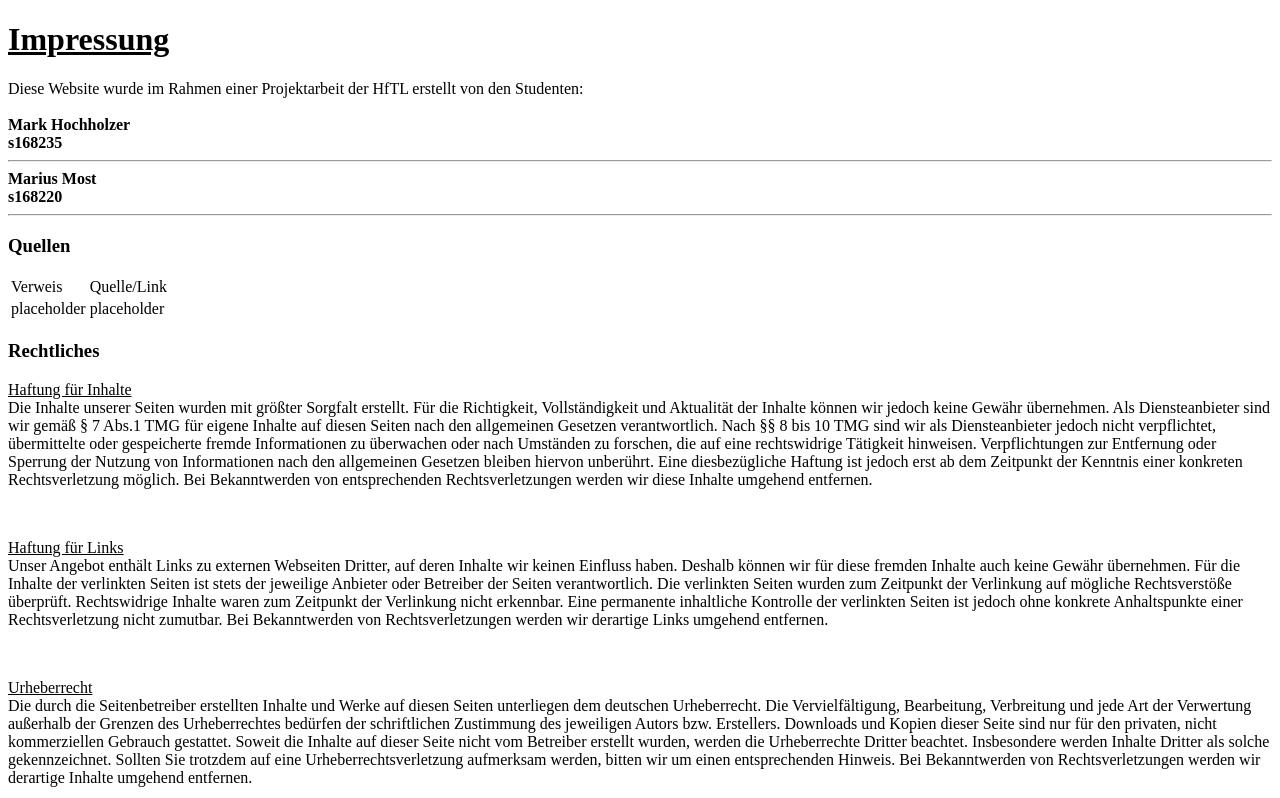
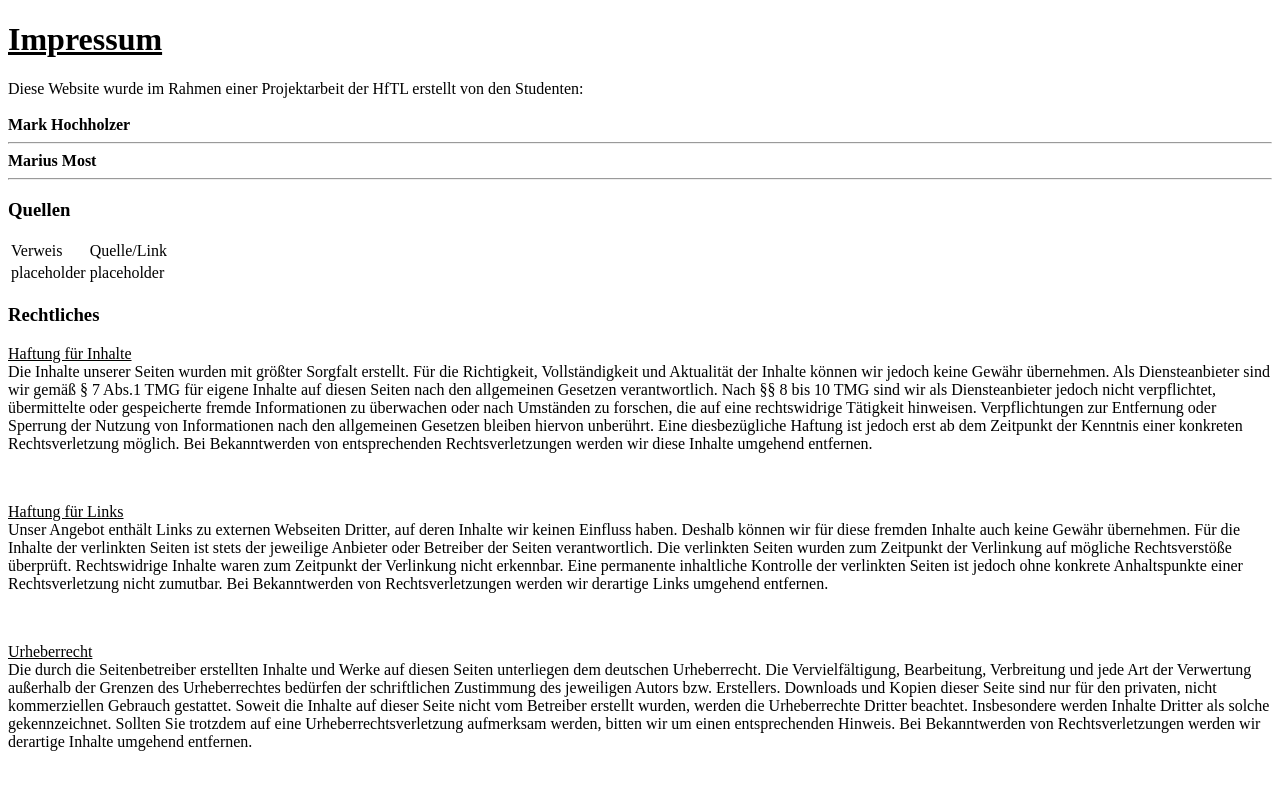
Before and after one commit to marmo1/webtech, a plain HTML site: page html/impressum.html in a window 1280 px wide. Shown: the top 798 px of the page. Drawn offline with Linux system fonts and the light colour scheme.

Commit message:
Update and rename impressung.html to impressum.html

```diff
--- a/html/impressung.html
+++ b/html/impressum.html
@@ -2,18 +2,16 @@
 <html lang="en">
 <head>
     <meta charset="UTF-8">
-    <title>Impressung</title>
+    <title>Impressum</title>
 </head>
 <body>
-<h1><u><b>Impressung</b></u></h1>
+<h1><u><b>Impressum</b></u></h1>
 <div>
 
     Diese Website wurde im Rahmen einer Projektarbeit der HfTL erstellt von den Studenten: <br><br>
     <b>Mark Hochholzer</b> <br>
-    <b>s168235</b> <br>
     <hr>
     <b>Marius Most</b> <br>
-    <b>s168220</b> <br>
     <b>
         <hr>
     </b>
```
